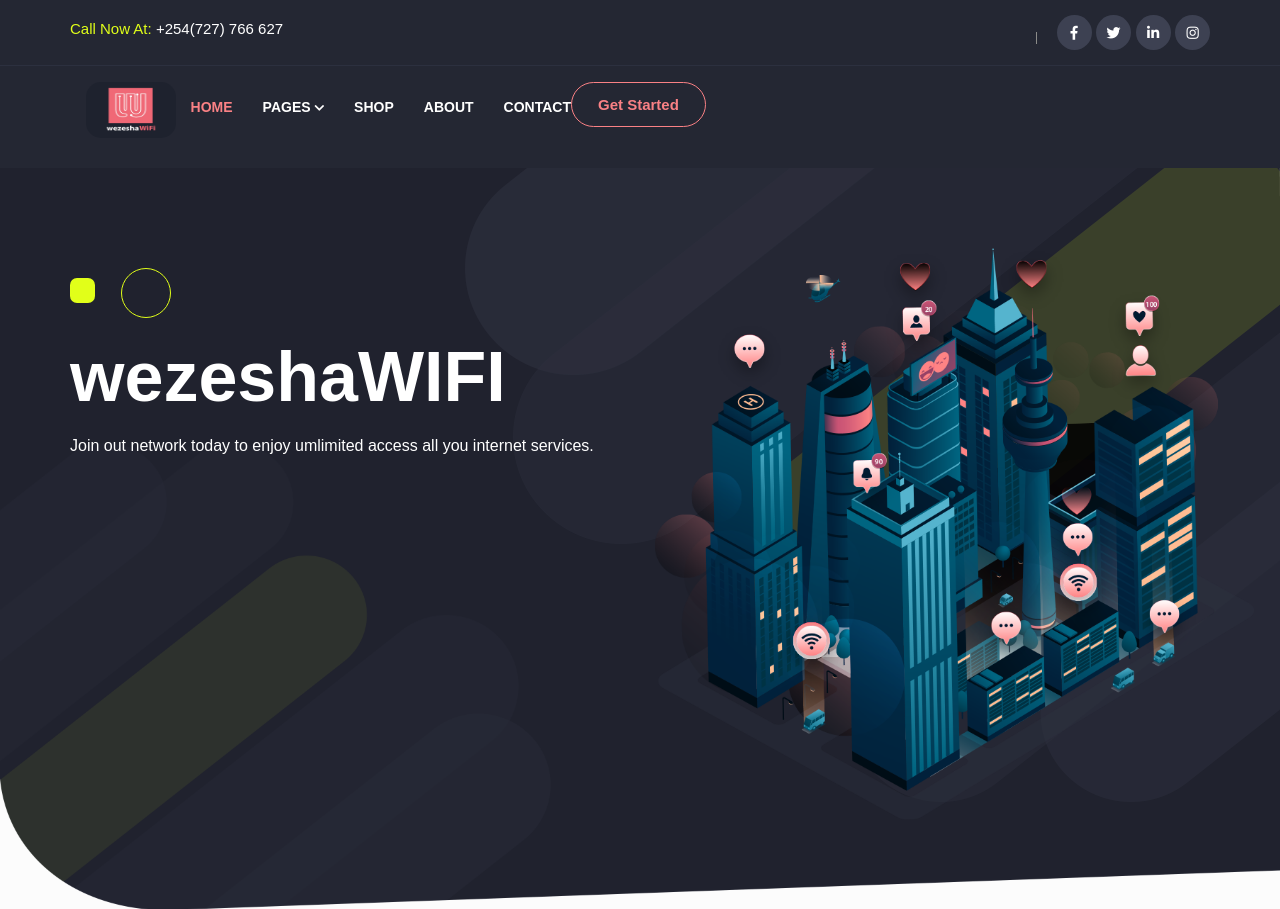
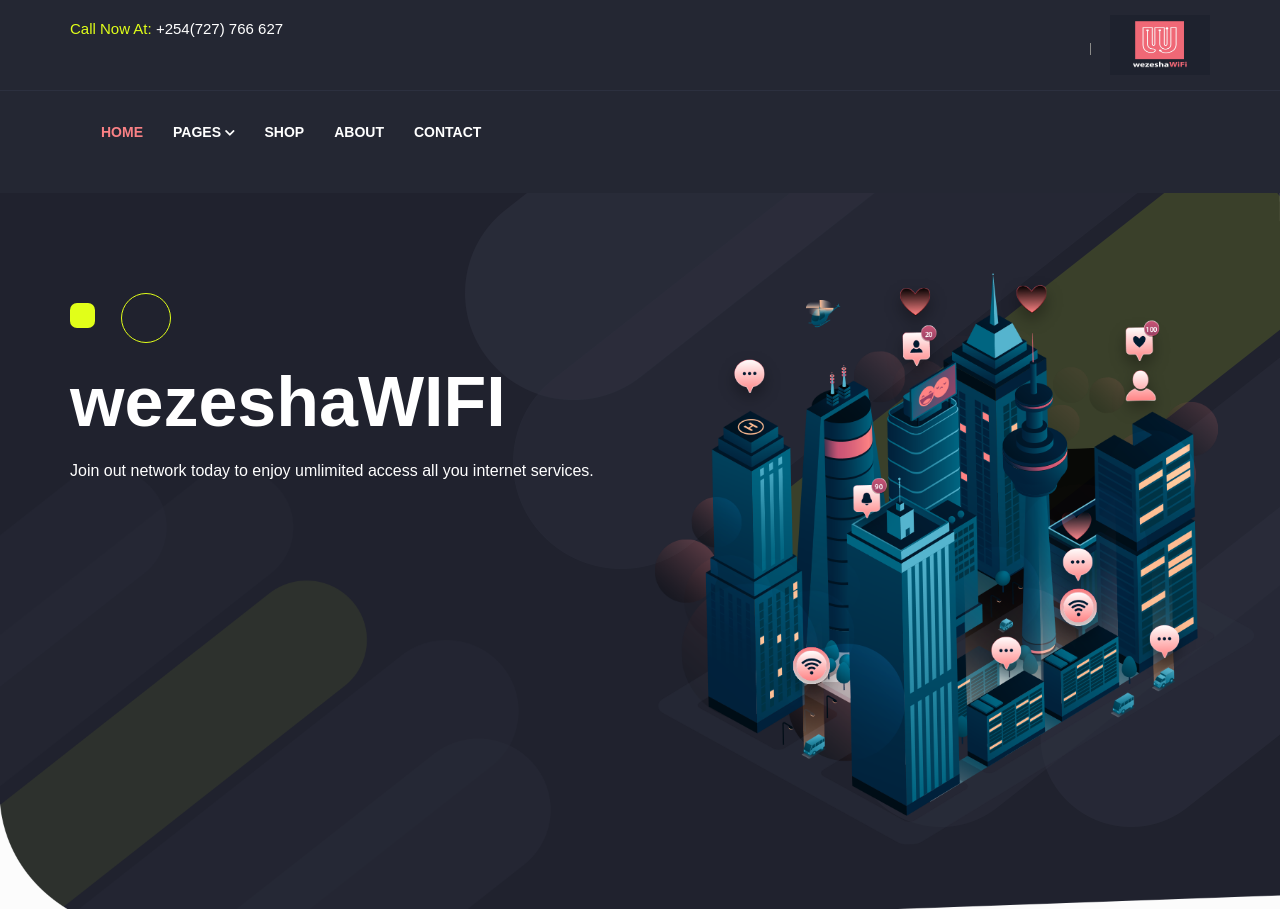
Before and after one commit to michaelmurwayi/wezeshawifi, a Django app: template app/templates/index.html in a window 1280 px wide. Shown: the top 909 px of the page. Run offline with Django 3.2, Linux system fonts and the light colour scheme; the template is opened without the code that fills it, so the values that code supplies are empty; some libraries are stand-ins or nearby versions.

Commit message:
editing site logo

```diff
--- a/app/templates/index.html
+++ b/app/templates/index.html
@@ -61,10 +61,11 @@
 
 </div>
 <ul class="social">
-<li><a href="#" target="_blank"><i class="fab fa-facebook-f"></i></a></li>
+<!-- <li><a href="#" target="_blank"><i class="fab fa-facebook-f"></i></a></li>
 <li><a href="#" target="_blank"><i class="fab fa-twitter"></i></a></li>
 <li><a href="#" target="_blank"><i class="fab fa-linkedin-in"></i></a></li>
-<li><a href="#" target="_blank"><i class="fab fa-instagram"></i></a></li>
+<li><a href="#" target="_blank"><i class="fab fa-instagram"></i></a></li> -->
+<img src="{% static 'img/logo2.jpeg' %}" style="width: 100px; height: 60px; border-radius: 0px; " alt="logo">
 </ul>
 </div>
 </div>
@@ -76,15 +77,14 @@
 <div class="bahama-mobile-nav">
 <div class="logo">
 <a href="./b6728aef__index.html">
-<img src="{% static 'img/02e1e32d__logo.png' %}" alt="logo">
+<img src="{% static 'img/logo2.jpeg' %}" style="  width: 80vw; height: 20vh; border-radius: 15px;" alt="logo">
 </a>
 </div>
 </div>
 <div class="bahama-nav">
 <div class="container">
 <nav class="navbar navbar-expand-md navbar-light">
-<a class="navbar-brand" href="./b6728aef__index.html">
-<img src="{% static 'img/logo2.jpeg' %}" style="width: 7vw; height: 7vh; border-radius: 15px;" alt="logo">
+<a class="navbar-brand" href="#">
 </a>
 <div class="collapse navbar-collapse mean-menu" id="navbarSupportedContent">
 <ul class="navbar-nav">
@@ -99,9 +99,6 @@
 
 <li class="nav-item"><a href="./58013552__contact.html" class="nav-link">Contact</a></li>
 </ul>
-<div class="others-options">
-<a href="./58013552__contact.html" class="btn btn-primary">Get Started</a>
-</div>
 </div>
 </nav>
 </div>
@@ -118,7 +115,7 @@
 <div class="main-banner-content">
     <div class="btn-box">
     <span class="sub-title"><i class="flaticon-wifi-signal"></i></span>
-    <a href="../../../www.youtube.com/c48c4a77__watch.html" class="video-btn popup-youtube"><i class="flaticon-multimedia"></i></a>
+    <a href="" class="video-btn popup-youtube"><i class="flaticon-multimedia"></i></a>
 </div>
 <h1>wezeshaWIFI</h1>
 <p>Join out network today to enjoy umlimited access all you internet services.</p>
@@ -210,7 +207,7 @@
 <div class="about-content">
 <span class="sub-title"><i class="flaticon-care-about-environment"></i> About wezeshaWIFI</span>
 <h2>Experience the magic at the comfort of your home</h2>
-<p>Get access to quality and reliable internet for an Affordable Price.</p>
+<p>Get access to quality and reliable internet at a friendly Prices. Just simply  join our network today and enjoy fast internet connection and top notch customer service 24/7. </p>
 
 </div>
 </div>
```
